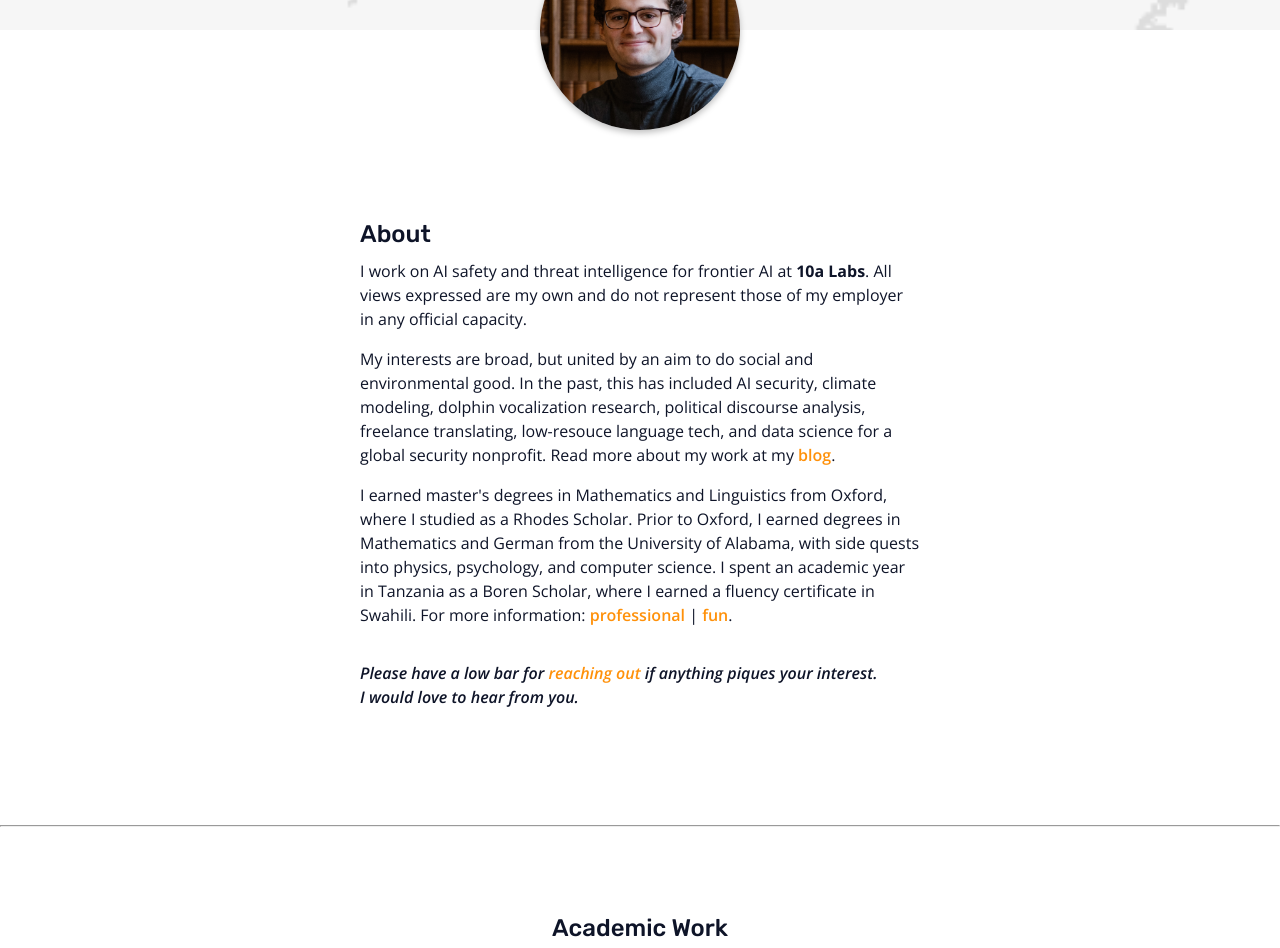
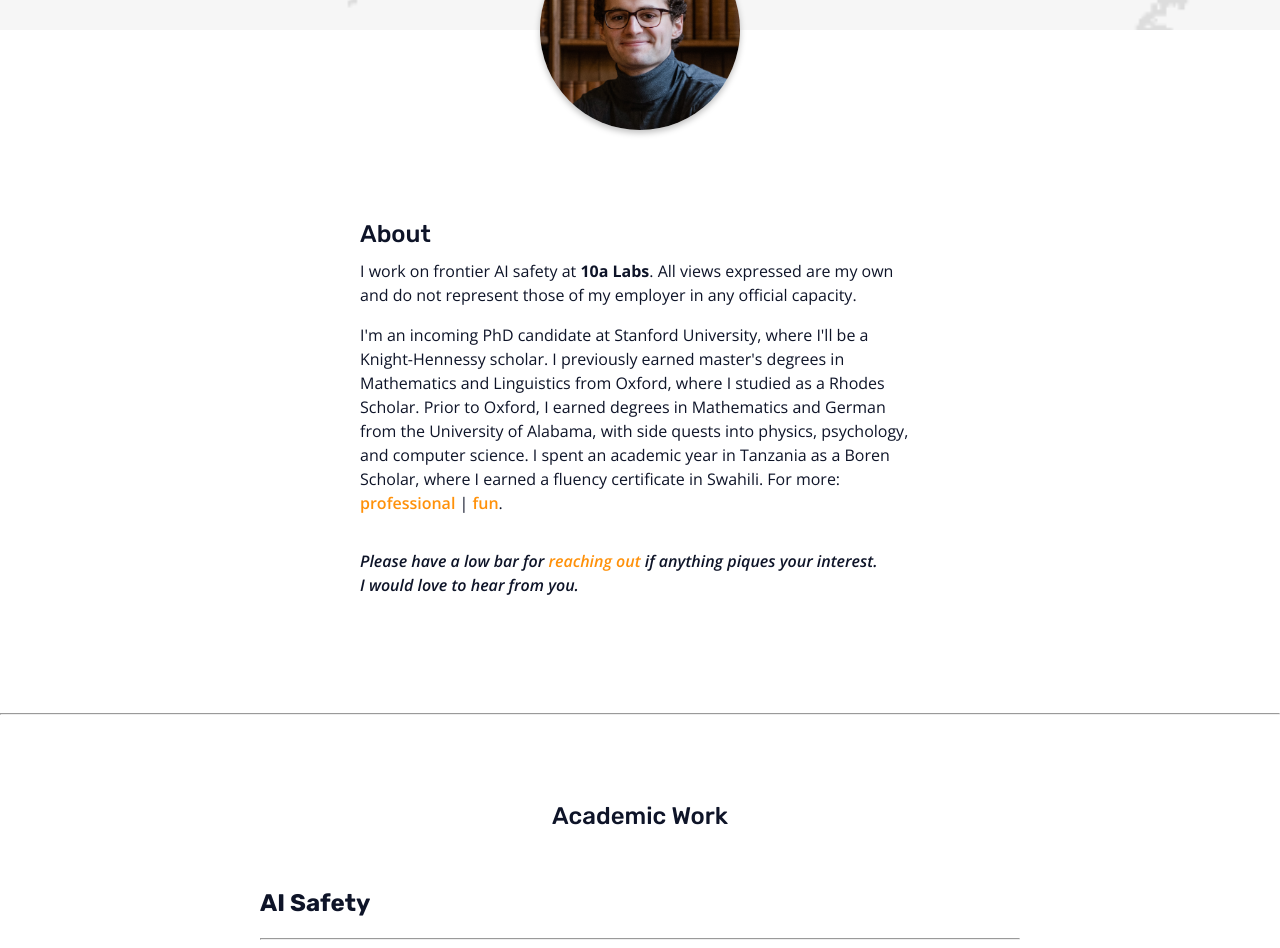
Before and after one commit to nickphayes/nickphayes.github.io, a Jekyll site: the page built from index.html, in a window 1280 px wide and 1400 px high, scrolled down 470 px. Shown: the top 948 px of the window. Built offline with Jekyll 4.4.1, drawn with Linux system fonts in a browser that asks for light colours; some of the changed text lies outside the part shown.

Commit message:
new updates

```diff
--- a/_includes/about.html
+++ b/_includes/about.html
@@ -1,25 +1,17 @@
 <div class="bio" id="blurb">
     <h2>About</h2>
     <p>
-        I work on AI safety and threat intelligence for frontier AI at <b>10a Labs</b>.
+        I work on frontier AI safety at <b>10a Labs</b>.
         All views expressed are my own and do not represent
         those of my employer in any official capacity.
     </p>
     <p>
-        My interests are broad, but united by an aim to
-        do social and environmental good.
-        In the past, this has included AI security, climate modeling, dolphin vocalization research,
-        political discourse analysis, freelance translating, low-resouce language tech,
-        and data science for
-        a global security nonprofit.
-        Read more about my work at my <a href="{{ site.baseurl }}blog">blog</a>.
-    </p>
-    <p>
-        I earned master's degrees in Mathematics and Linguistics from Oxford,
+        I'm an incoming PhD candidate at Stanford University, where I'll be a Knight-Hennessy scholar.
+        I previously earned master's degrees in Mathematics and Linguistics from Oxford,
         where I studied as a Rhodes Scholar. Prior to Oxford, I earned degrees in Mathematics and German
         from the University of Alabama, with side quests into physics, psychology, and computer science.
         I spent an academic year in Tanzania as a Boren Scholar, where I earned a fluency certificate in
-        Swahili. For more information: <a href="{{ site.linkedin }}" target="_blank" rel="noopener noreferrer">professional</a> | <a href="#experience-target">fun</a>.
+        Swahili. For more: <a href="{{ site.linkedin }}" target="_blank" rel="noopener noreferrer">professional</a> | <a href="#experience-target">fun</a>.
     </p>
         <br>
         <p class="call-to-contact">Please have a low bar for <a href="{{ site.baseurel }}contact">reaching out</a> if anything piques your interest.<br>
--- a/_includes/publications.html
+++ b/_includes/publications.html
@@ -14,7 +14,7 @@
                     <!-- Publication details -->
                     <div class="publication-info">
                         <h4>{{ paper.title }}</h4>
-                        <p>{{ paper.authors }}</p>
+                        <p>{{ paper.authors | replace: "Nicholas Hayes", "<strong>Nicholas Hayes</strong>" }}</p>
                         <p>{{ paper.venue }}</p>
                         <div class="pub-buttons">
                             <a href="{{ paper.pdf }}" target="_blank" rel="noreferrer noopener" class="btn">PDF</a>
```
Also changed, not shown: _data/publications.yml (+11 -3 lines), assets/img/publications/moltbook.png (added), 2 other files.
